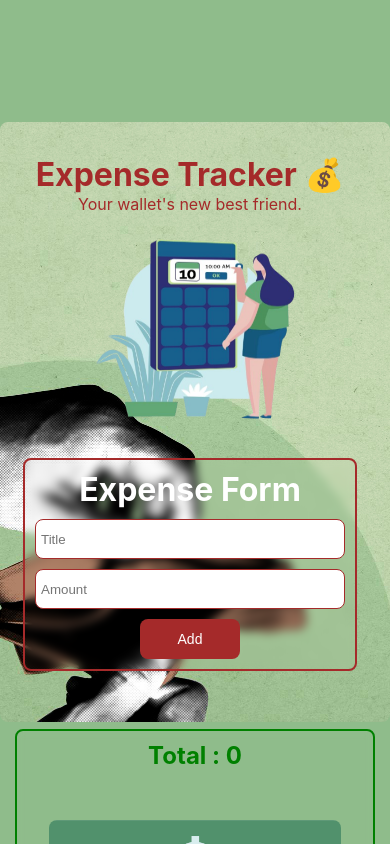
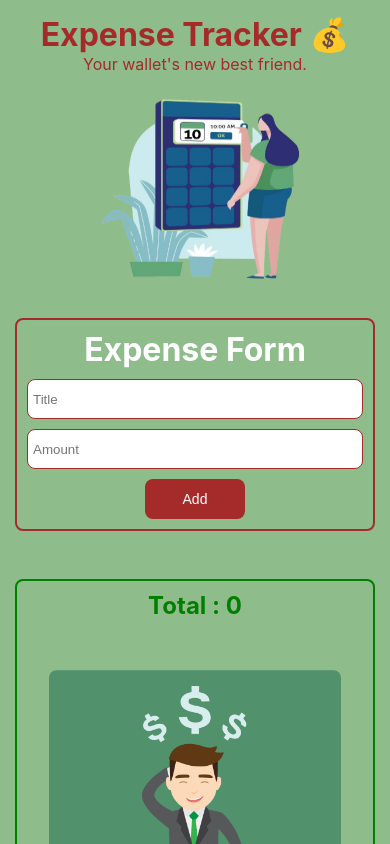
Before and after one commit to Samruddhi-B/ReactJS--Expense-Tracker, a React (Create React App) app: page / in a window 390 px wide. Shown: the top 844 px of the page. Built offline with nearby package versions, Linux system fonts and the light colour scheme.

Commit message:
Final Responsive

```diff
--- a/src/App.css
+++ b/src/App.css
@@ -179,11 +179,18 @@ input{
     background-color: #8FBC8B;
     margin: 0;
     padding: 0;
+    display: block;
+  }
+  .heading{
+    margin:0;
+    padding: 0;
   }
 
   .expenseTracker{
     display: block;
     text-align: center;
+    background-color: #8FBC8B;
+    background-image: none;
     /* margin: 0 5px 5px 5px; */
     /* padding: 2px; */
 
```
